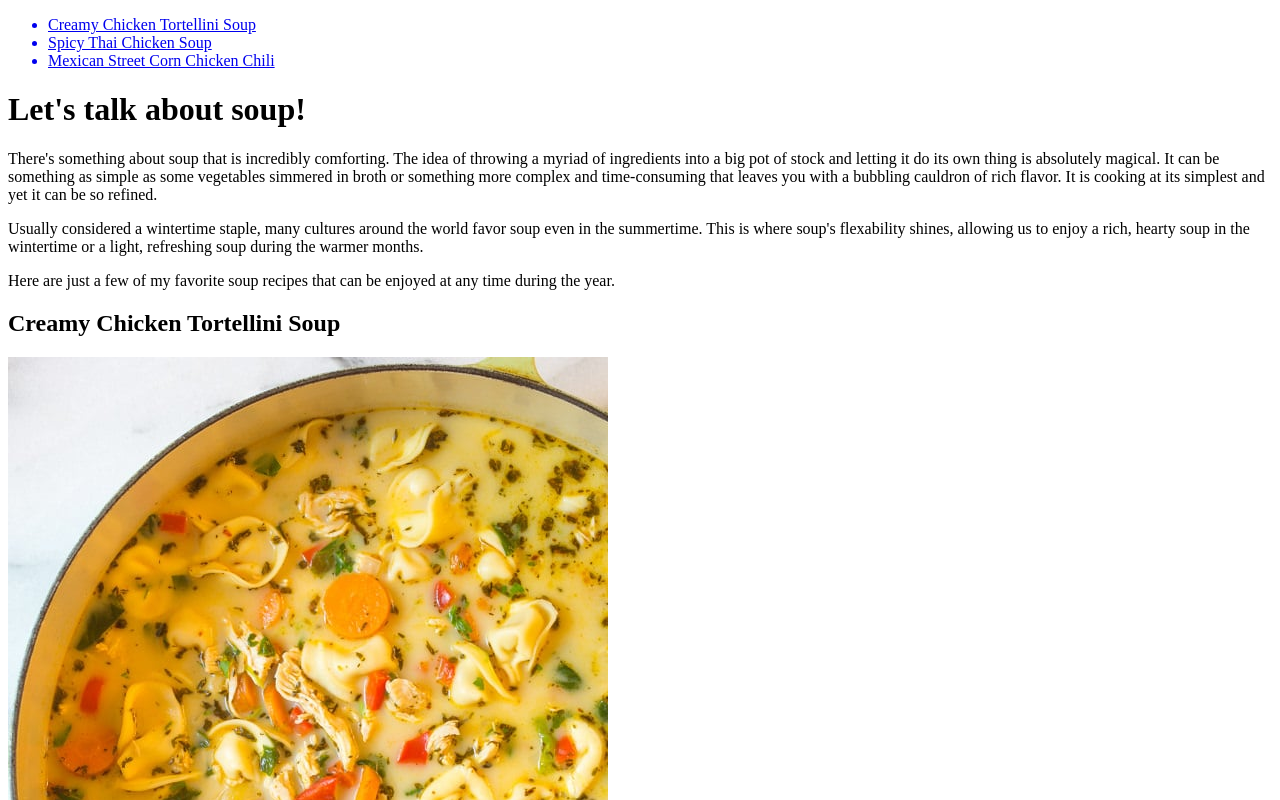
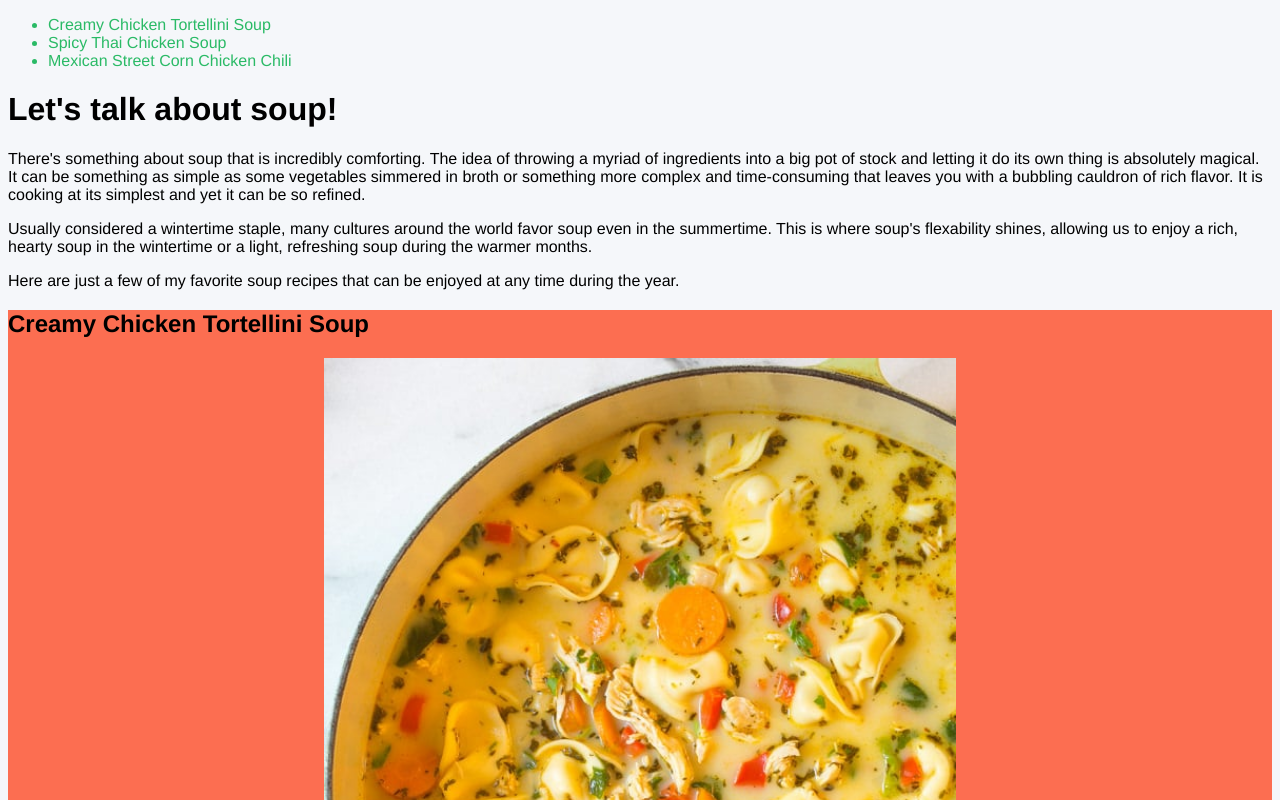
Before and after one commit to mportillo24/html-me-something, a plain HTML site: page index.html in a window 1280 px wide. Shown: the top 800 px of the page. Drawn offline with Linux system fonts and the light colour scheme.

Commit message:
Updated some styles

```diff
--- a/index.html
+++ b/index.html
@@ -2,6 +2,7 @@
 <html>
     <head>
         <title>Assignment 4</title>
+        <link href="style.css" rel="stylesheet" type="text/css" />
     </head>
 
     <body>
@@ -109,9 +110,9 @@
                     <li>Simmer for 3-5 minutes until the chili base thickens. Then turn off the heat and stir in the lime juice. Ladle into bowls and serve with your favorite garnishes.</li>
                 </ol>
             </article>
-            <footer>
+        </main>
+        <footer>
                 <p>&copy;Mario Portillo-Parra</p>
             </footer>
-        </main>
     </body>
 </html>
--- a/style.css
+++ b/style.css
@@ -0,0 +1,25 @@
+body {
+    background-color: #F5F7FA;
+    font-family: Helvetica, sans-serif;
+}
+
+img {
+    display: block;
+    width: 50%;
+    height: auto;
+    margin: auto;
+}
+
+article {
+    display: block;
+    background-color: #FC6E51;
+}
+
+a {
+    text-decoration: none;
+    color: #2ABA66;
+}
+
+a:hover {
+    color: #2ECC71
+}
```
